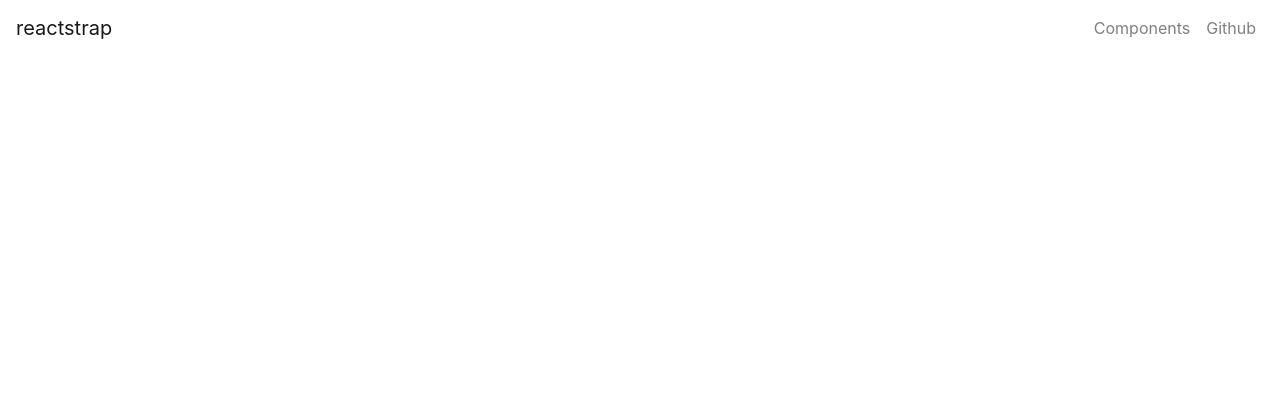
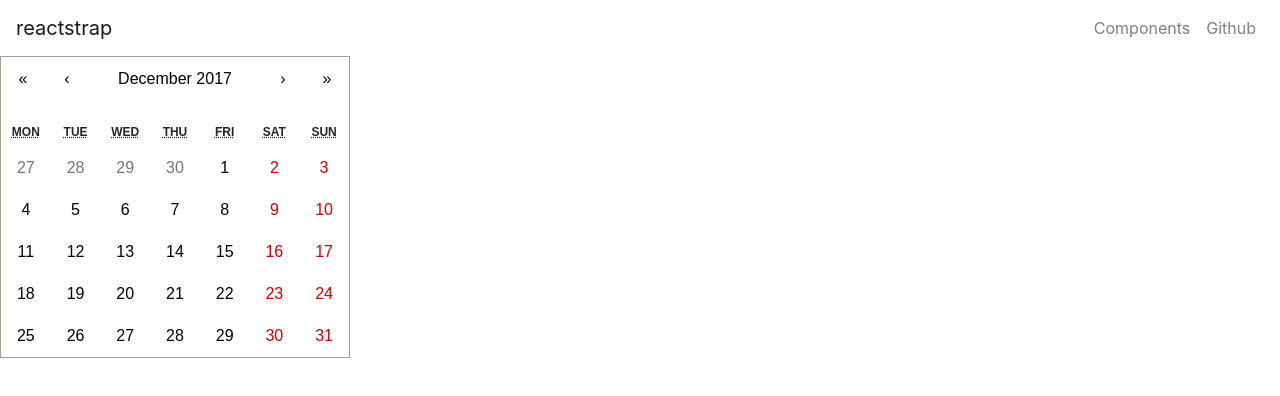
Before and after one commit to YiChunHung/Borrow_sys, a React app: page / in a window 1280 px wide. Shown: the top 396 px of the page. Built offline with nearby package versions, Linux system fonts and the light colour scheme; the HTML template or start-up script is replaced by a standard one.

Commit message:
import react-calendar

```diff
--- /dev/null
+++ b/src/components/Calendar.jsx
@@ -0,0 +1,16 @@
+import React from 'react';
+import Calendar from 'react-calendar';
+
+class MineCalendar extends React.Component {
+  state = {
+    date: new Date(),
+  }
+
+  render() {
+    return (
+      <div>
+        <Calendar onChange={this.state.date} />
+      </div>
+    );
+  }
+}
--- a/src/components/Main.jsx
+++ b/src/components/Main.jsx
@@ -1,5 +1,7 @@
 import React from 'react';
 import { Collapse, Navbar, NavbarToggler, NavbarBrand, Nav, NavItem, NavLink } from 'reactstrap';
+import MineCalendar from 'components/Calendar.jsx';
+import Calendar from 'react-calendar';
 
 export default class Main extends React.Component {
   constructor(props) {
@@ -15,6 +17,7 @@ export default class Main extends React.Component {
       isOpen: !this.state.isOpen
     });
   }
+
   render() {
     return (
       <div>
@@ -32,6 +35,7 @@ export default class Main extends React.Component {
             </Nav>
           </Collapse>
         </Navbar>
+        <Calendar />
       </div>
     );
   }
```
Also changed, not shown: 1 other file (tests, documents, lock files or other folders).
